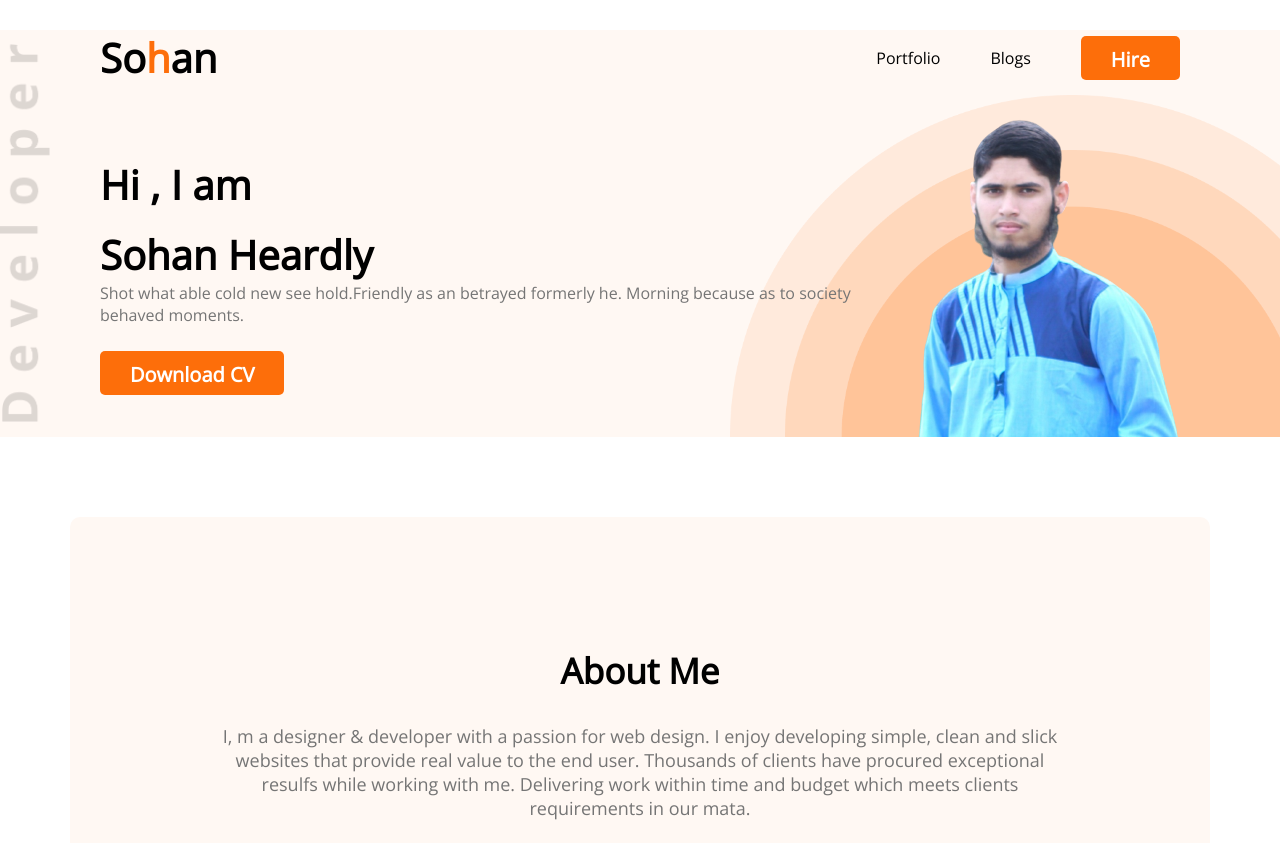
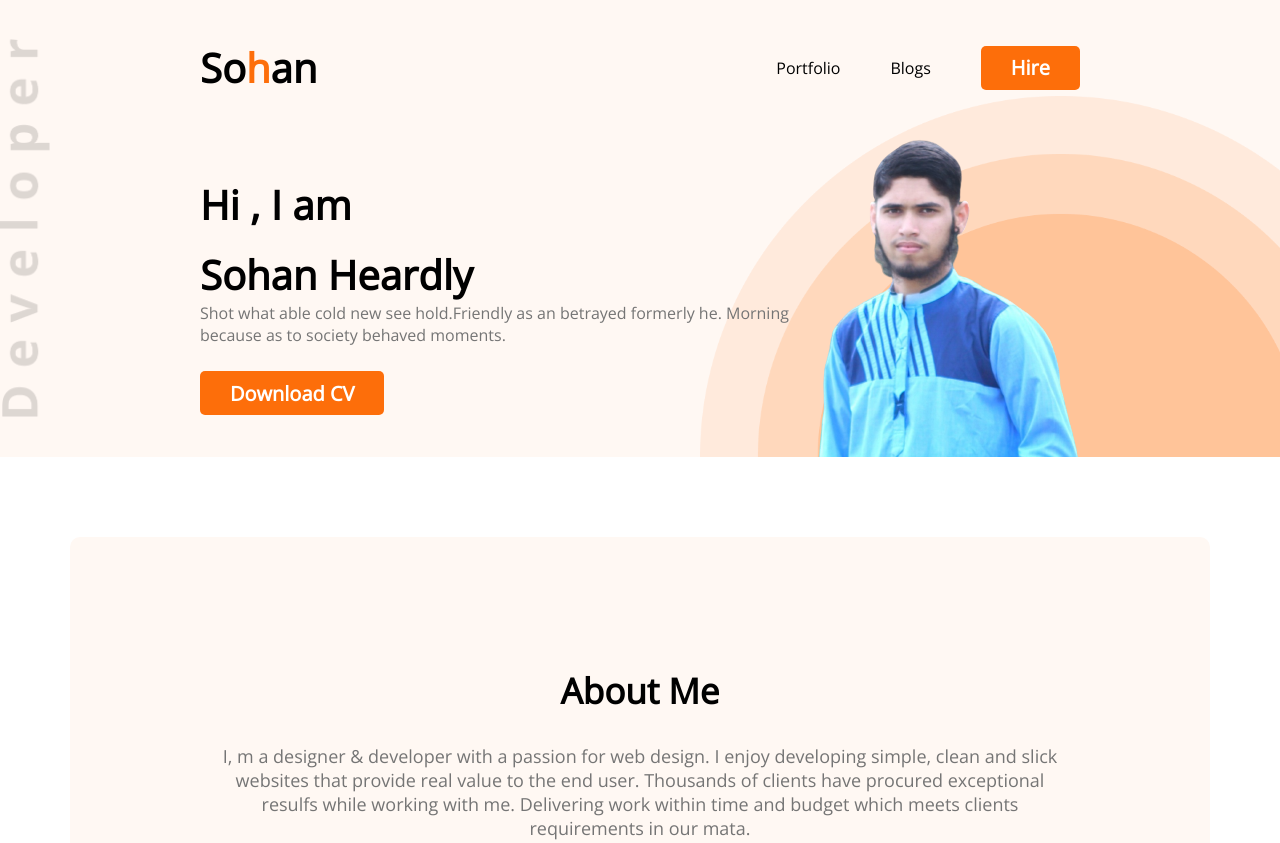
Before and after one commit to Miftahulislam2001/First_Portfolio_website, a plain HTML site: page index.html in a window 1280 px wide. Shown: the top 843 px of the page. Drawn offline with nearby package versions, Linux system fonts and the light colour scheme.

Commit message:
fixed styles

```diff
--- a/index.html
+++ b/index.html
@@ -226,13 +226,13 @@
           <form action="">
             <input type="text" name="" id="" placeholder="Your Name " />
             <input type="email" name="" id="" placeholder="Your Email" />
-            <textarea
+            <textareagit
               name=""
               id=""
               cols="30"
               rows="5"
               placeholder="masseg..."
-            ></textarea>
+            ></textareagit>
             <input type="submit" value="Submit" class="btn-primary" />
           </form>
         </div>
--- a/styles/style.css
+++ b/styles/style.css
@@ -19,7 +19,7 @@
       font-weight: 600;
       font-size: 20px;
       border: 0;
-      padding:10px 30px;
+      padding:8px 30px;
   }
 
   /* Header and Nav Style */
@@ -31,7 +31,7 @@
   nav{
       display: flex;
       justify-content: space-between;
-      margin: 30px 100px;
+      padding: 40px 200px;
   }
   nav ul {
       display: flex;
@@ -49,14 +49,14 @@
       background-image: url('../images/header_bg.png') , url('../images/developer.png');
       background-repeat: no-repeat;
       background-position: bottom right,left;
-      background-size: 550px , 50px;
+      background-size: 580px , 50px;
 
   }
 
   /* bannar styles */
   .bannar{
       display: flex;
-      margin: 0 100px;
+      margin: 0 200px;
       align-items: center;
   }
   .bannar-titel{
```
